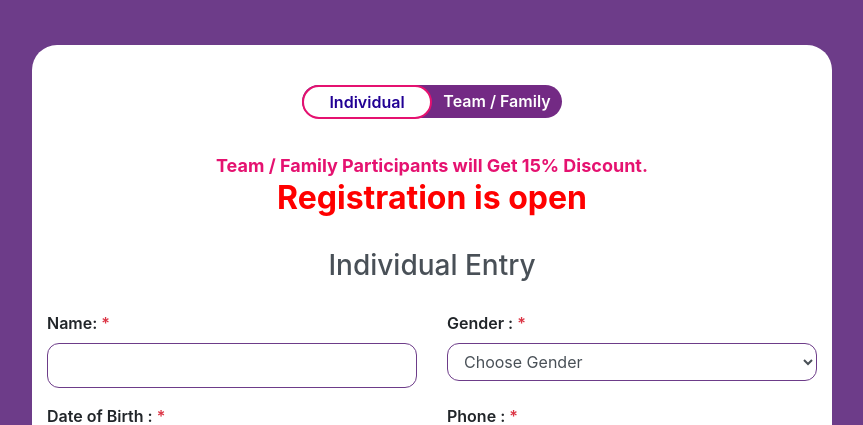
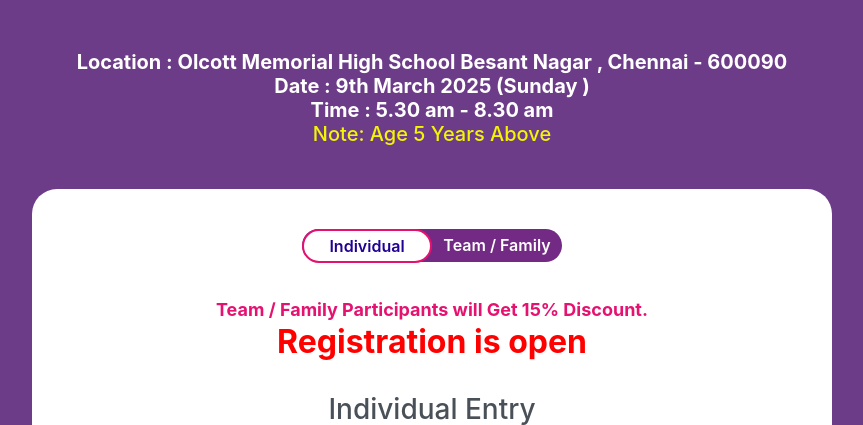
Before and after one commit to Mitun20/freedom_run, a Django app: page / in a window 1280 px wide. Shown: the part 237-662 px from the top of the page, without its empty margins (208-1071 px from the left). Run offline with Django 5.2, Linux system fonts and the light colour scheme; data that the repository does not hold is empty; some libraries are stand-ins or nearby versions; some web fonts are replaced.

Commit message:
html changes and dob validation

```diff
--- a/freedomrun/forms.py
+++ b/freedomrun/forms.py
@@ -13,7 +13,7 @@ class Individual_Form(forms.ModelForm):
         fields = ['name','dob','email','gender','phone_no','area','category','tshirt_size','registration_fee']
 
         widgets = {
-            'dob': forms.DateInput(attrs={'type': 'date', 'max': '2018-12-31'}),
+            'dob': forms.DateInput(attrs={'type': 'date', 'max': '2019-12-31'}),
         }
 
     def __init__(self, *args, **kwargs):
--- a/templates/index.html
+++ b/templates/index.html
@@ -98,6 +98,13 @@
     </div> -->
 
     <div class="container-fluid register">
+        <h5 style="text-align:center;color: white !important; padding-top: 40px;"><b>
+            Location : Olcott Memorial High School
+            Besant Nagar , Chennai - 600090 <br>
+            Date : 9th March 2025 (Sunday ) <br>
+            Time : 5.30 am - 8.30 am
+
+        </b> <br> <span style="color: #f3f406;"> Note: Age 5 Years Above </span></h5>
         <div class="row">
             <!-- <div class="col-md-12 col-sm-12 col-lg-6  register-left">
 
@@ -144,7 +151,6 @@
             </div> -->
             <div class="col-md-2 col-lg-2"></div>
             <div class="col-md-12 col-sm-12 col-lg-8  register-right">
-
                 <div style="margin: auto; text-align: center;">
                     <!--  <img src="{% static 'img/karpagam.png' %}" width="40%" class="text-center"
                         style="text-align:center">
```
